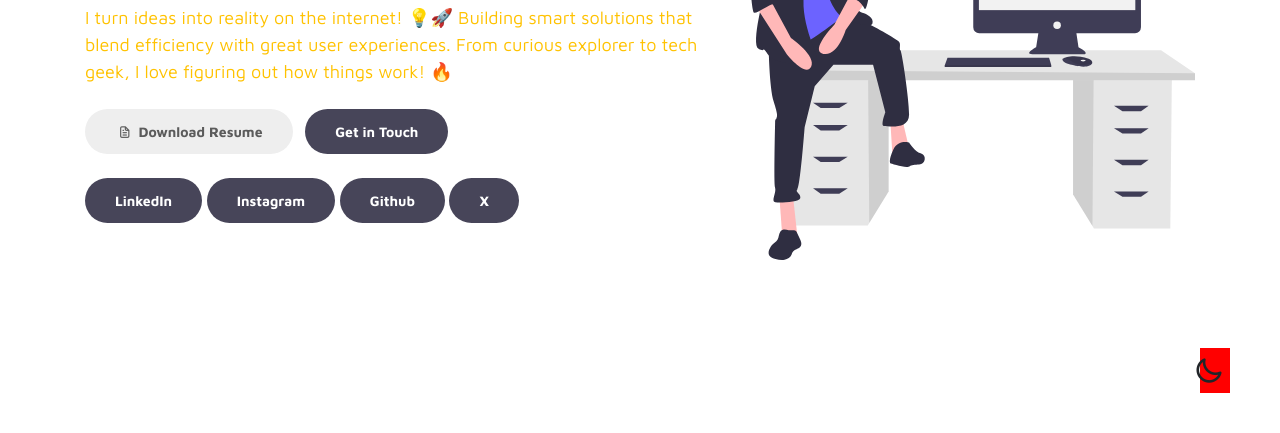
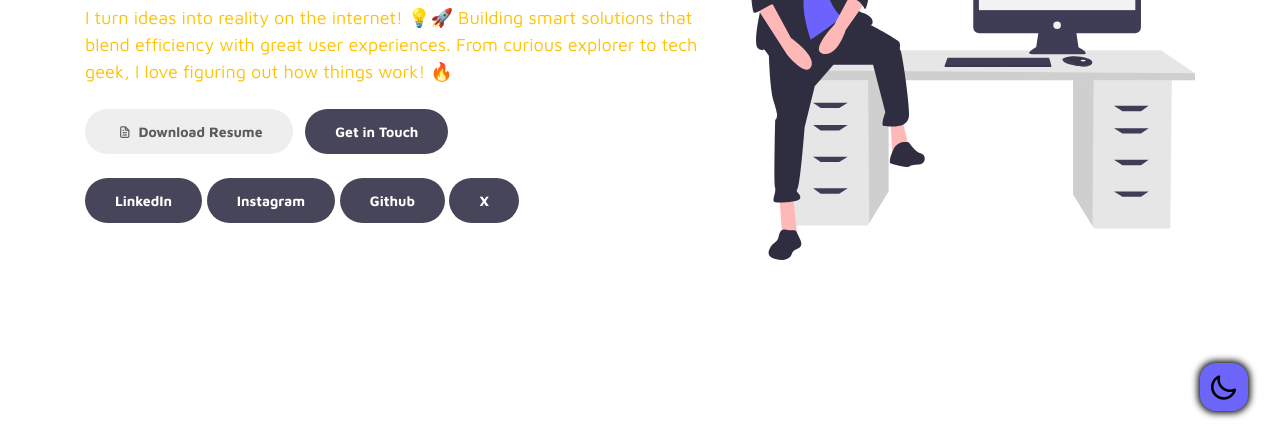
Before and after one commit to Dilpro7/Dilpro7.github.io, a plain HTML site: page index.html in a window 1280 px wide. Shown: the part 357-790 px from the top of the page. Drawn offline with Linux system fonts and the light colour scheme.

Commit message:
i am done

```diff
--- a/css/tooplate-style.css
+++ b/css/tooplate-style.css
@@ -468,10 +468,20 @@ b, strong {
   color: #ffc200;
 }
 .floating-icon{
-  position: absolute;
-  bottom: 50px;
-  right: 50px;
-  background-color: red;
+  position: fixed;
+  bottom: 2rem;
+  right: 2rem;
+  background-color: #6d65fa;
+  color: black;
+  width: 3rem;
+  height: 3rem;
+  display: flex;
+  justify-content: center;
+  align-items: center;
+  padding-left: 11px;
+  border-radius: 1rem;
+  z-index: 15;
+  box-shadow: 0 0 7px 2px black;
 }
 
 @media (min-width: 1270px) {
@@ -539,7 +549,7 @@ b, strong {
   }
 
   .custom-btn {
-    display: block;
+    /* display: block; */
     margin: 10px 0;
   }
 
--- a/js/custom.js
+++ b/js/custom.js
@@ -6,6 +6,7 @@
     $('.color-mode').click(function(){
         $('.color-mode-icon').toggleClass('active')
         $('body').toggleClass('dark-mode')
+        $('#navbarNav').toggleClass('dark-mode')
     })
 
     // HEADER
```
